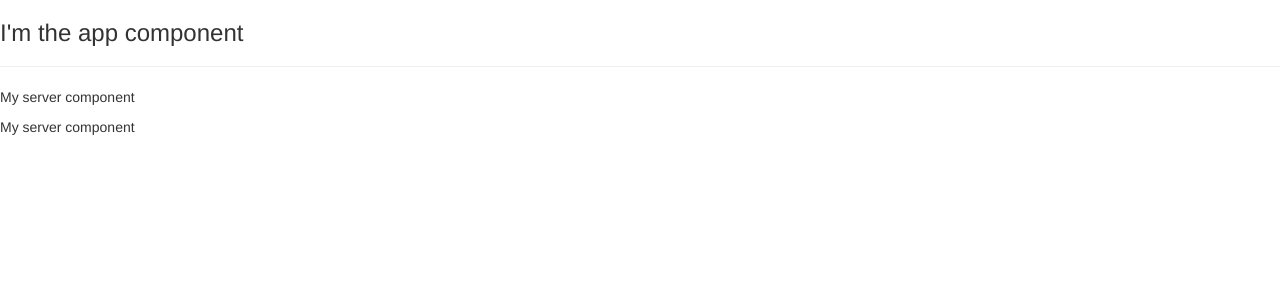
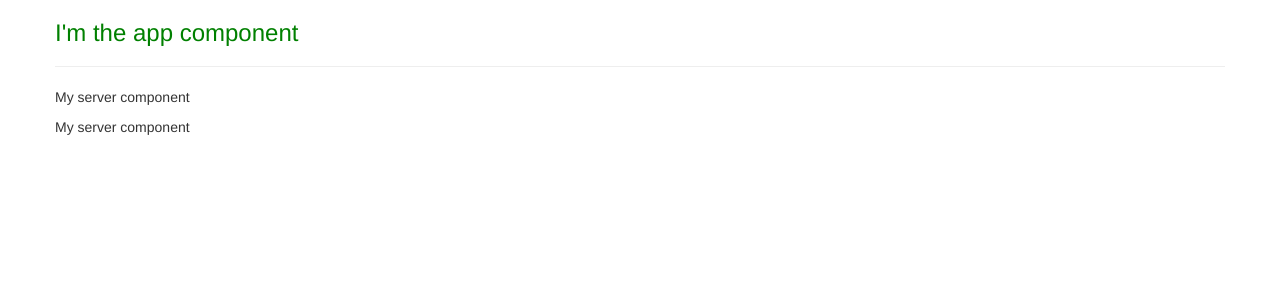
Before and after one commit to chethandb/my-first-angular-app, an Angular app: page / in a window 1280 px wide. Shown: the top 300 px of the page. Built offline with nearby package versions, Linux system fonts and the light colour scheme.

Commit message:
to use styles and styleUrls inside components

```diff
--- a/src/app/app.component.css
+++ b/src/app/app.component.css
@@ -0,0 +1,3 @@
+h3{
+    color: blue;
+}
--- a/src/app/app.component.html
+++ b/src/app/app.component.html
@@ -1,3 +1,7 @@
-<h3>I'm the app component</h3>
-<hr>
-<app-servers></app-servers>
+<div class="container">
+    <div class="row">
+        <h3>I'm the app component</h3>
+        <hr>
+        <app-servers></app-servers>
+    </div>
+</div>
--- a/src/app/app.component.ts
+++ b/src/app/app.component.ts
@@ -3,7 +3,12 @@ import { Component } from '@angular/core';
 @Component({
   selector: 'app-root',
   templateUrl: './app.component.html',
-  styleUrls: ['./app.component.css']
+  //styleUrls: ['./app.component.css']
+  styles : [`
+    h3{
+      color: green;
+    }
+  `]
 })
 export class AppComponent {
 
```
